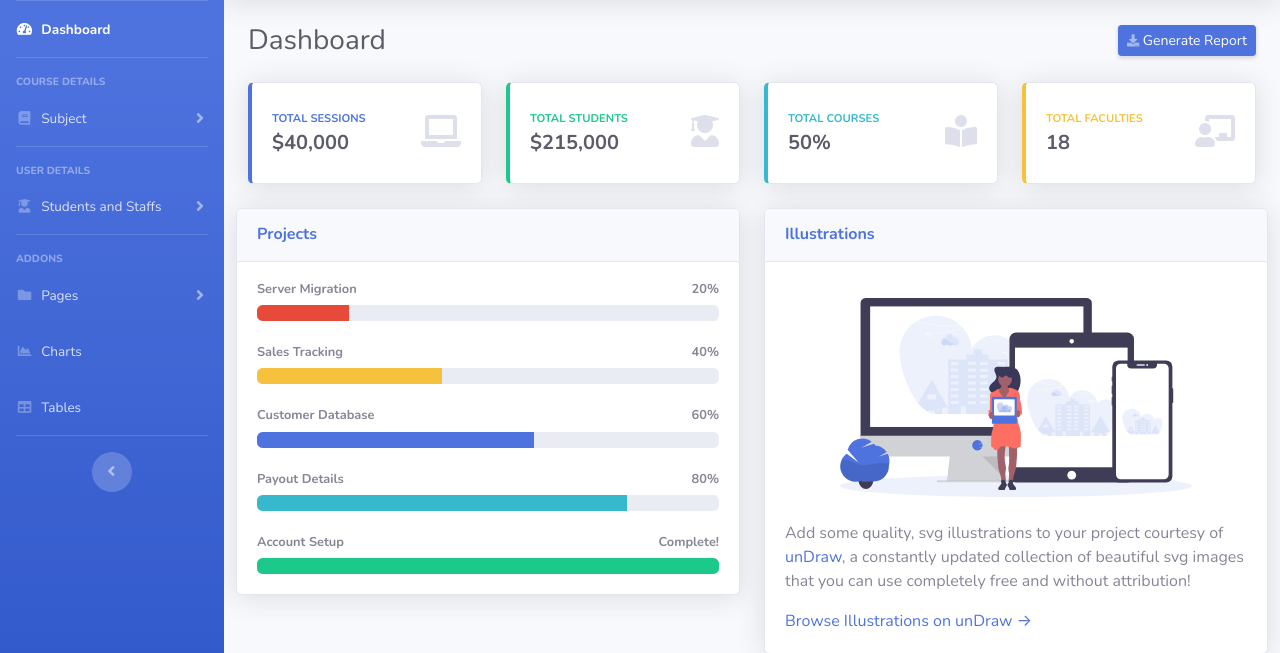
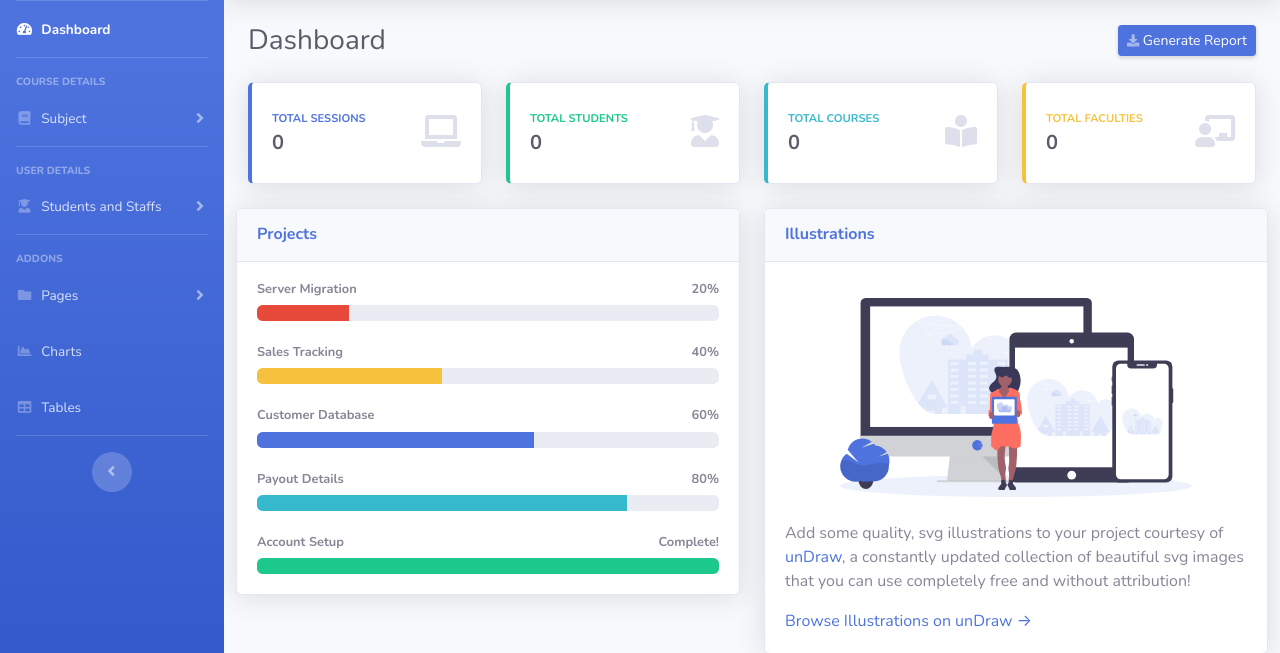
Before and after one commit to Anooskavin/sem_analytics, a Flask app: page /data_entry/home in a window 1280 px wide. Shown: the part 70-723 px from the top of the page. Run offline with Flask 2, Linux system fonts and the light colour scheme; the visitor is signed in with stand-in values (Sample User, id 1); data that the repository does not hold is empty; some libraries are stand-ins or nearby versions.

Commit message:
dashboard count

```diff
--- a/app/__init__.py
+++ b/app/__init__.py
@@ -2,6 +2,8 @@ from flask import Flask,flash, render_template, request, redirect, url_for, sess
 import MySQLdb.cursors
 import re
 from flask_mysqldb import MySQL
+import array as arr
+
 import mysql.connector
 from mysql import connector
 
--- a/app/code/data_entry.py
+++ b/app/code/data_entry.py
@@ -1,10 +1,23 @@
 from re import sub
+
+from MySQLdb.cursors import Cursor
 from app import *
 @app.route("/data_entry/home", methods=["POST", "GET"])
 def data_entry_home():
+    cursor = mysql.connection.cursor(MySQLdb.cursors.DictCursor)
     if 'id' in session and session.get("user_type") == 'data_entry':
+        home = arr.array('i', [0, 0, 0, 0])
+
         admin_name=session.get('name')
-        return render_template('data_entry/index.html',admin_name=admin_name)
+        cursor.execute('SELECT * FROM course_session_details')
+        home[0] = len(cursor.fetchall())
+        cursor.execute('SELECT * FROM student_details')
+        home[1] = len(cursor.fetchall())
+        cursor.execute('SELECT * FROM course_details')
+        home[2] = len(cursor.fetchall())
+        cursor.execute('SELECT * FROM faculty_details')
+        home[3] = len(cursor.fetchall())
+        return render_template('data_entry/index.html',admin_name=admin_name,count=home)
     else:
         return redirect(url_for('login'))
 
--- a/app/templates/data_entry/index.html
+++ b/app/templates/data_entry/index.html
@@ -36,7 +36,7 @@
                                         <div class="col mr-2">
                                             <div class="text-xs font-weight-bold text-primary text-uppercase mb-1">
                                                 Total sessions</div>
-                                            <div class="h5 mb-0 font-weight-bold text-gray-800">$40,000</div>
+                                            <div class="h5 mb-0 font-weight-bold text-gray-800">{{count[0]}}</div>
                                         </div>
                                         <div class="col-auto">
 
@@ -55,7 +55,7 @@
                                         <div class="col mr-2">
                                             <div class="text-xs font-weight-bold text-success text-uppercase mb-1">
                                                 Total students</div>
-                                            <div class="h5 mb-0 font-weight-bold text-gray-800">$215,000</div>
+                                            <div class="h5 mb-0 font-weight-bold text-gray-800">{{count[1]}}</div>
                                         </div>
                                         <div class="col-auto">
                                             <i class="fas fa-user-graduate fa-2x text-gray-300"></i>
@@ -75,7 +75,7 @@
                                             </div>
                                             <div class="row no-gutters align-items-center">
                                                 <div class="col-auto">
-                                                    <div class="h5 mb-0 mr-3 font-weight-bold text-gray-800">50%</div>
+                                                    <div class="h5 mb-0 mr-3 font-weight-bold text-gray-800">{{count[2]}}</div>
                                                 </div>
                                                 <div class="col">
 
@@ -98,7 +98,7 @@
                                         <div class="col mr-2">
                                             <div class="text-xs font-weight-bold text-warning text-uppercase mb-1">
                                                 Total Faculties</div>
-                                            <div class="h5 mb-0 font-weight-bold text-gray-800">18</div>
+                                            <div class="h5 mb-0 font-weight-bold text-gray-800">{{count[3]}}</div>
                                         </div>
                                         <div class="col-auto">
                                             <i class="fas fa-chalkboard-teacher fa-2x text-gray-300"></i>
```
Also changed, not shown: app/templates/data_entry/course session table.html (+7 -4 lines).
